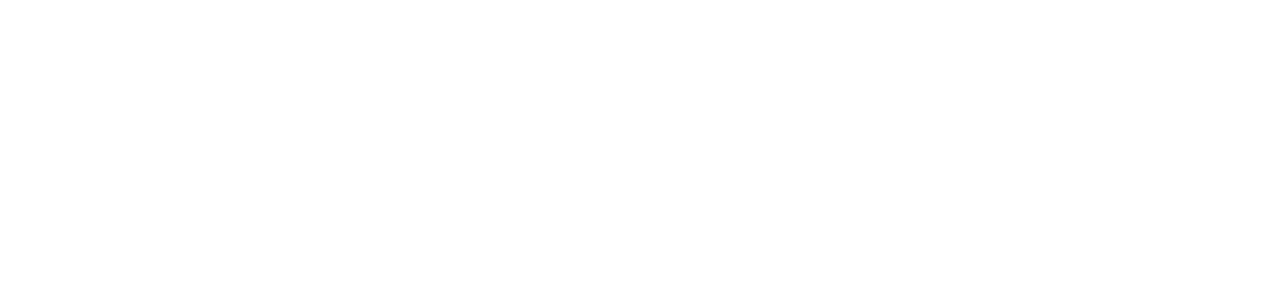
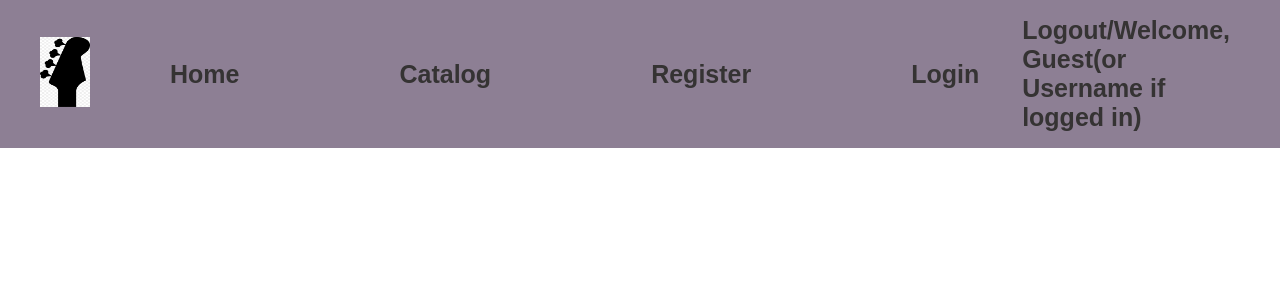
Before and after one commit to jordan-liubenov/musicis-galaxia, a React (Create React App) app: page / in a window 1280 px wide. Shown: the top 300 px of the page. Built offline with nearby package versions, Linux system fonts and the light colour scheme.

Commit message:
updated initial Navbar structure/composition

```diff
--- a/src/components/Nav.js
+++ b/src/components/Nav.js
@@ -3,15 +3,6 @@
 import logoImg from "../img/note.png";
 
 const Nav = (props) => {
-  return (
-    <nav></nav>
-  );
-};
-
-export default Nav;
-
-/*
-
 	return (
 		<header>
 			<nav className="navBar">
@@ -31,9 +22,17 @@
 					<li>
 						<a href="/login">Login</a>
 					</li>
+					<div className="navRight">
+						<li>
+							<a href="/logout">
+								Logout/Welcome, Guest(or Username if logged in)
+							</a>
+						</li>
+					</div>
 				</ul>
 			</nav>
 		</header>
 	);
+};
 
-*/
+export default Nav;
--- a/src/styles/Nav.css
+++ b/src/styles/Nav.css
@@ -11,7 +11,6 @@
 .navBar ul {
   display: flex;
   align-items: center;
-  justify-content: center;
   width: 100%;
   /* background-color: rgba(240, 195, 243, 0.096); */
 }
@@ -19,7 +18,6 @@
 .navBar ul li {
   font-size: 25px;
   margin: 0 5rem;
-  padding: 5px;
 }
 
 nav a {
@@ -31,8 +29,8 @@
 nav a:hover {
   color: rgba(235, 195, 221, 0.548);
   background-color: rgba(235, 195, 221, 0.077);
-  border-radius: 25%;
-  background-size: 510px;
+  border-radius: 15%;
+  background-size: cover;
   transition: all .2s ease-in-out;
 }
 
@@ -45,6 +43,17 @@
 .logoDiv {
   float: left;
   flex-direction: column;
+}
+
+.navRight {
+  width: 10%;
+  min-width: 138px;
+  justify-content: flex-end;
+  padding-right: 10px;
+
+  width: 90%;
+  height: 100%;
+  display: flex;
 }
 
 /*
```
